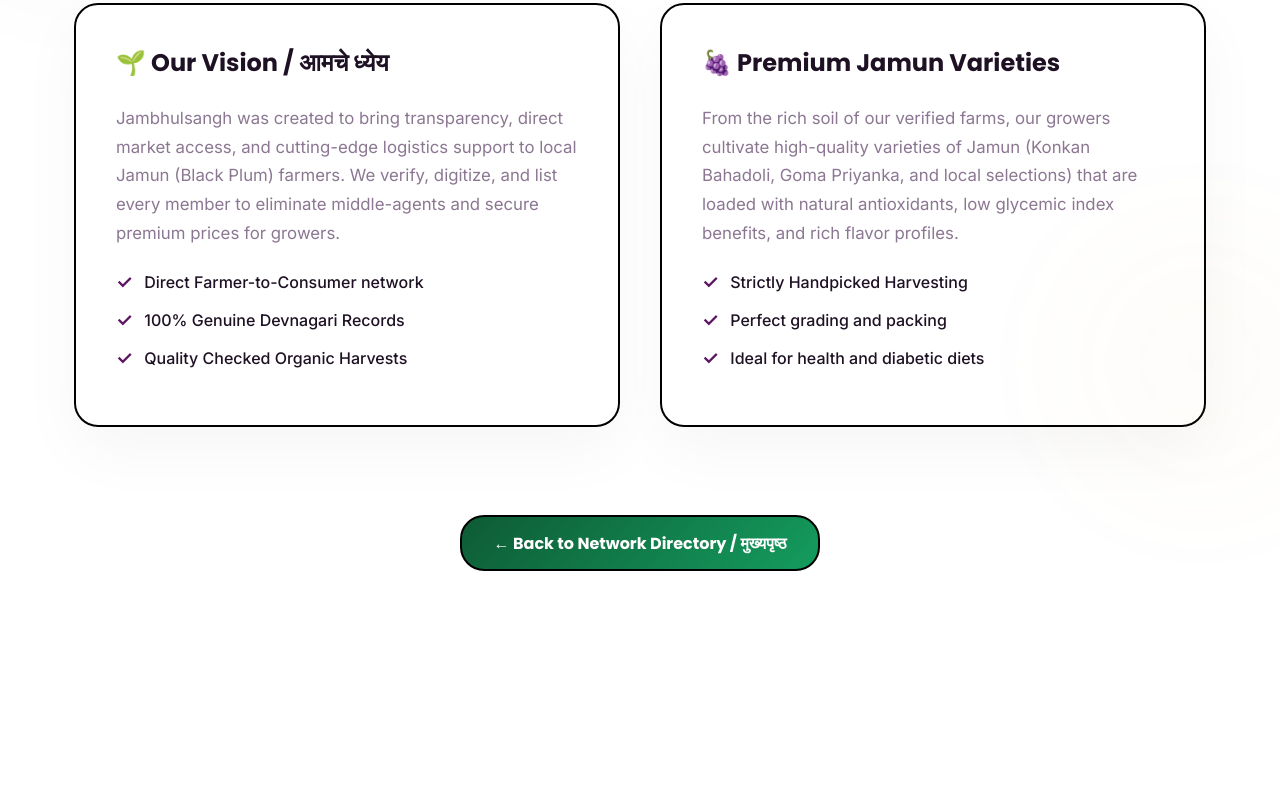
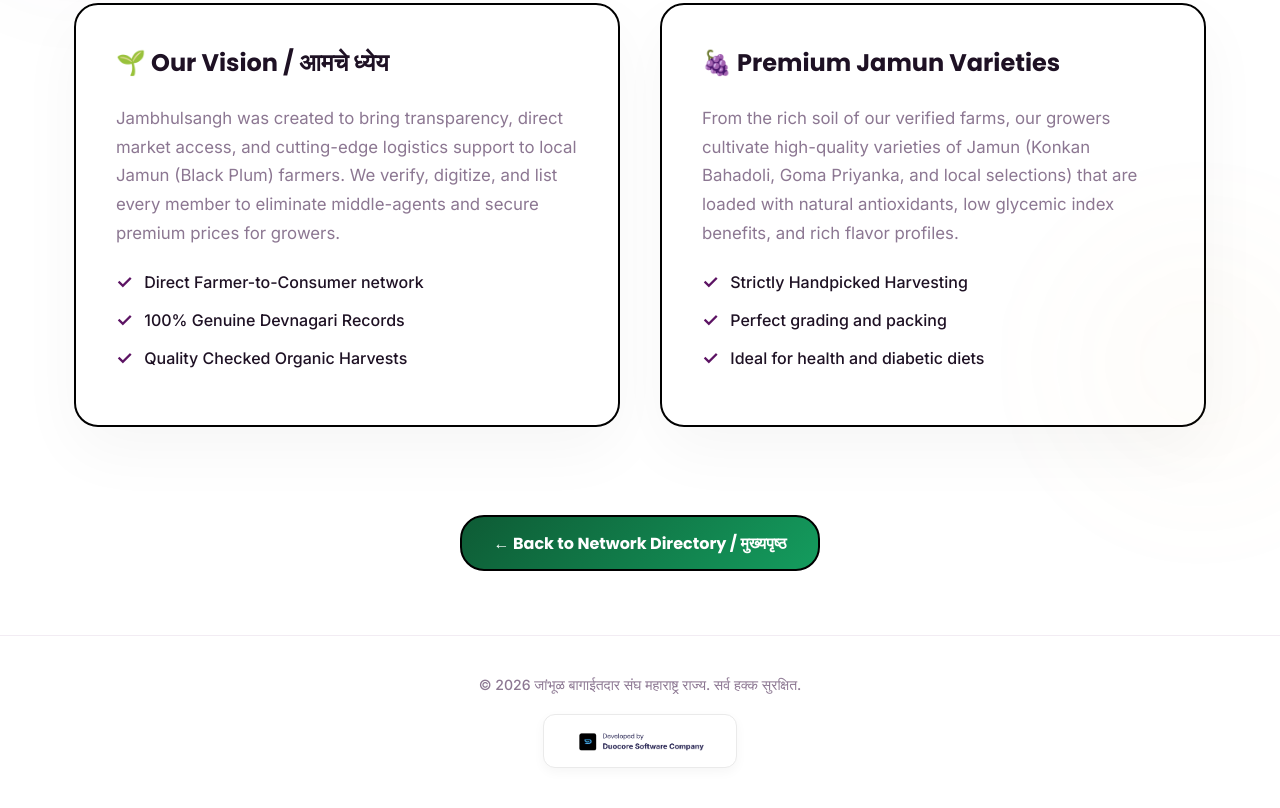
Before and after one commit to aasimkhan111/jambhulsangh, a website: page about.html in a window 1280 px wide. Shown: the part 357-1165 px from the top of the page. Before the commit the page ends 992 px from the top, so only its background shows below. Drawn offline with Linux system fonts and the light colour scheme.

Commit message:
feat: integrate premium developed-by footer with Duocore logo across all pages

```diff
--- a/about.html
+++ b/about.html
@@ -193,6 +193,14 @@
       </div>
     </main>
 
+    <!-- Premium Unified Footer -->
+    <footer class="premium-footer">
+      <p class="footer-copy">© 2026 जांभूळ बागाईतदार संघ महाराष्ट्र राज्य. सर्व हक्क सुरक्षित.</p>
+      <a href="https://duocoresoftware.com" target="_blank" rel="noopener noreferrer" class="developed-by-link">
+        <img src="duocore.png" alt="Developed by Duocore Software Company" />
+      </a>
+    </footer>
+
     <!-- Theme toggler logic -->
     <script>
       const themeToggleBtn = document.getElementById("themeToggleBtn");
--- a/assets/styles/main.css
+++ b/assets/styles/main.css
@@ -2722,3 +2722,52 @@
 .upi-app-btn:active {
   transform: translateY(0) scale(0.98) !important;
 }
+
+/* Premium Unified Footer */
+.premium-footer {
+  margin-top: 4rem;
+  padding: 2.5rem 1.5rem;
+  background: var(--surface);
+  border-top: 1px solid var(--border);
+  display: flex;
+  flex-direction: column;
+  align-items: center;
+  gap: 1.2rem;
+  text-align: center;
+  transition: background var(--transition), border-color var(--transition);
+}
+
+.premium-footer .footer-copy {
+  font-size: 0.88rem;
+  color: var(--text-soft);
+  margin: 0;
+  font-weight: 500;
+}
+
+.premium-footer .developed-by-link {
+  display: inline-block;
+  background: #ffffff;
+  padding: 0.45rem 1.25rem;
+  border-radius: 12px;
+  border: 1.5px solid #eaeaea;
+  box-shadow: 0 4px 12px rgba(0, 0, 0, 0.04);
+  transition: all 0.25s cubic-bezier(0.4, 0, 0.2, 1);
+  text-decoration: none;
+}
+
+.premium-footer .developed-by-link img {
+  height: 38px;
+  width: auto;
+  display: block;
+  object-fit: contain;
+}
+
+.premium-footer .developed-by-link:hover {
+  transform: translateY(-2px) scale(1.02);
+  border-color: #d1a153; /* Elegant champagne gold highlight on hover! */
+  box-shadow: 0 8px 20px rgba(209, 161, 83, 0.15);
+}
+
+.premium-footer .developed-by-link:active {
+  transform: translateY(0) scale(0.98);
+}
```
Also changed, not shown: contact.html (+8 -0 lines), gallery.html (+8 -0 lines), index.html (+8 -0 lines), duocore.png (added).
